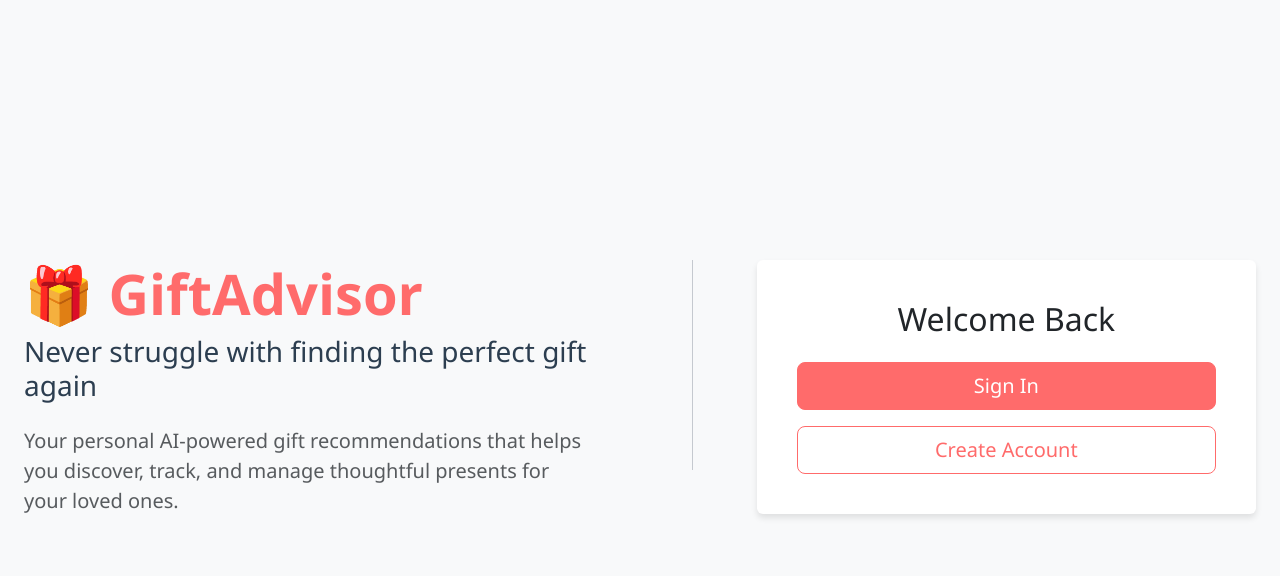
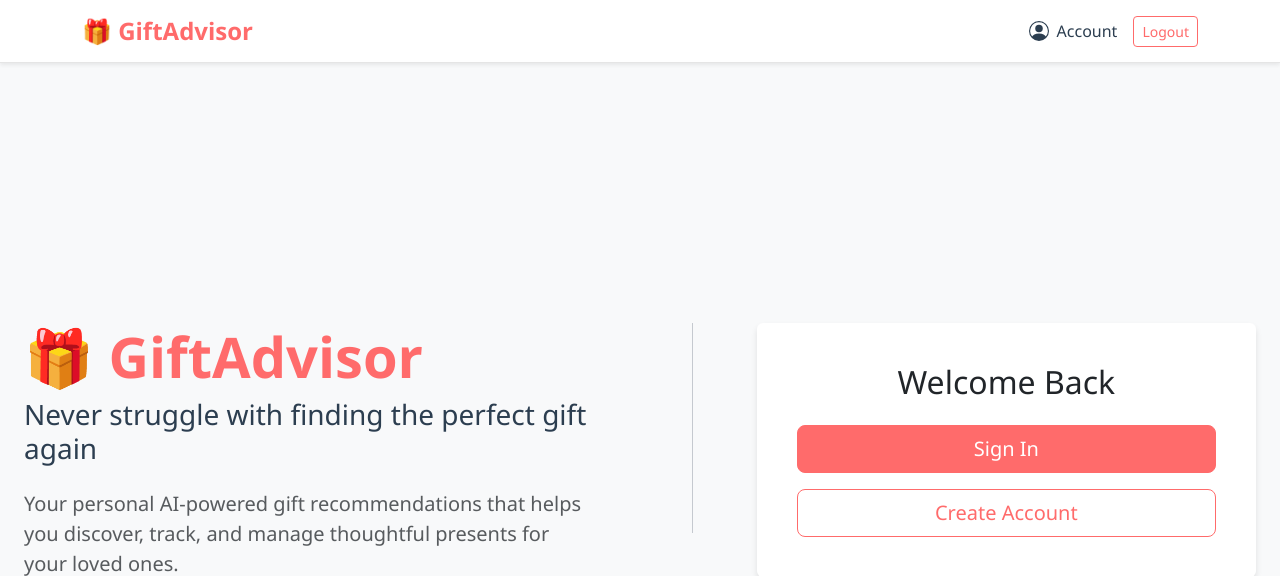
Before and after one commit to DelevoXDG/GiftAdvisor, a Django app: page / in a window 1280 px wide. Shown: the top 576 px of the page. Run offline with Django 5.2, Linux system fonts and the light colour scheme.

Commit message:
Add header

```diff
--- a/templates/base.html
+++ b/templates/base.html
@@ -27,10 +27,34 @@
             flex-direction: column;
         }
 
+        .navbar {
+            background-color: white;
+            border-bottom: 1px solid rgba(0,0,0,.1);
+            padding: 0.5rem 1rem;
+        }
+
         .navbar-brand {
             color: var(--primary-color) !important;
             font-weight: 600;
             font-size: 1.5rem;
+            display: flex;
+            align-items: center;
+            gap: 0.5rem;
+        }
+
+        .navbar-brand:hover {
+            color: #ff5252 !important;
+        }
+
+        .nav-link {
+            color: var(--text-color);
+            display: flex;
+            align-items: center;
+            gap: 0.5rem;
+        }
+
+        .nav-link:hover {
+            color: var(--primary-color);
         }
 
         .btn-primary {
@@ -80,6 +104,26 @@
     </style>
 </head>
 <body>
+    <nav class="navbar navbar-expand-lg shadow-sm">
+        <div class="container">
+            <a class="navbar-brand" href="{% url 'index' %}">
+                🎁 GiftAdvisor
+            </a>
+            <div class="ms-auto d-flex align-items-center gap-3">
+                <a href="#" class="nav-link">
+                    <svg xmlns="http://www.w3.org/2000/svg" width="20" height="20" fill="currentColor" class="bi bi-person-circle" viewBox="0 0 16 16">
+                        <path d="M11 6a3 3 0 1 1-6 0 3 3 0 0 1 6 0"/>
+                        <path fill-rule="evenodd" d="M0 8a8 8 0 1 1 16 0A8 8 0 0 1 0 8m8-7a7 7 0 0 0-5.468 11.37C3.242 11.226 4.805 10 8 10s4.757 1.225 5.468 2.37A7 7 0 0 0 8 1"/>
+                    </svg>
+                    Account
+                </a>
+                <button class="btn btn-outline-primary btn-sm">
+                    Logout
+                </button>
+            </div>
+        </div>
+    </nav>
+
     <main>
         {% block content %}
         {% endblock %}
```
